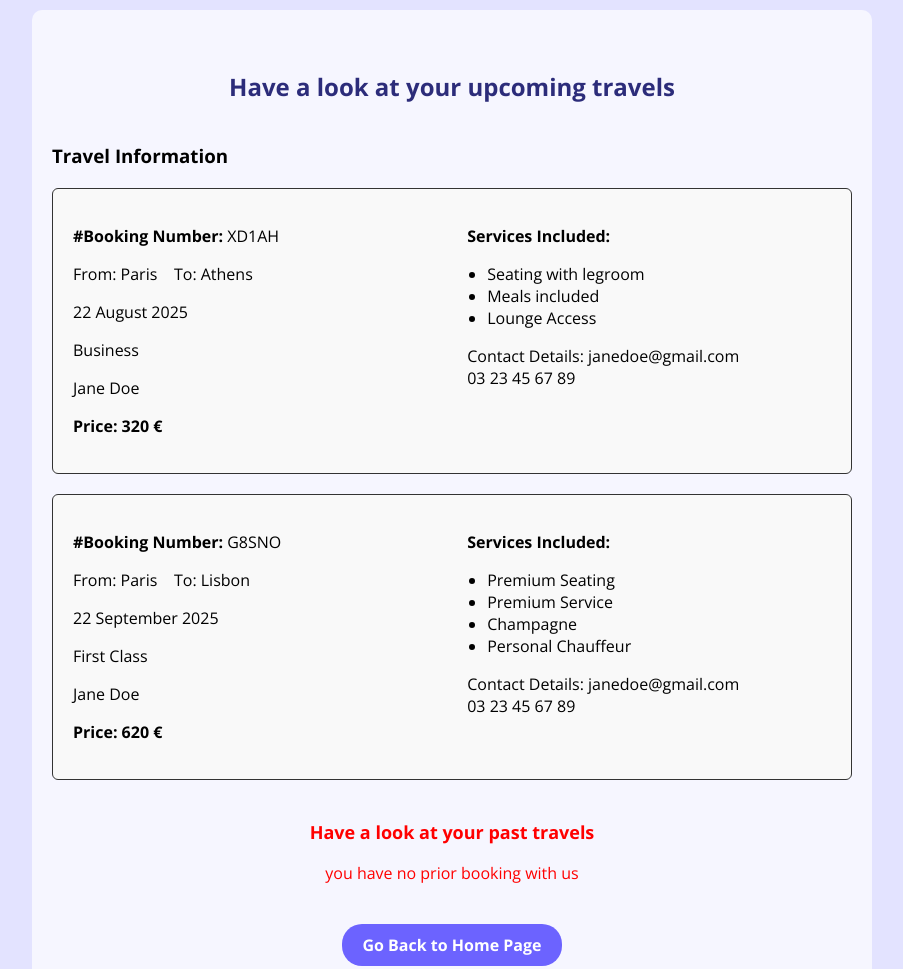
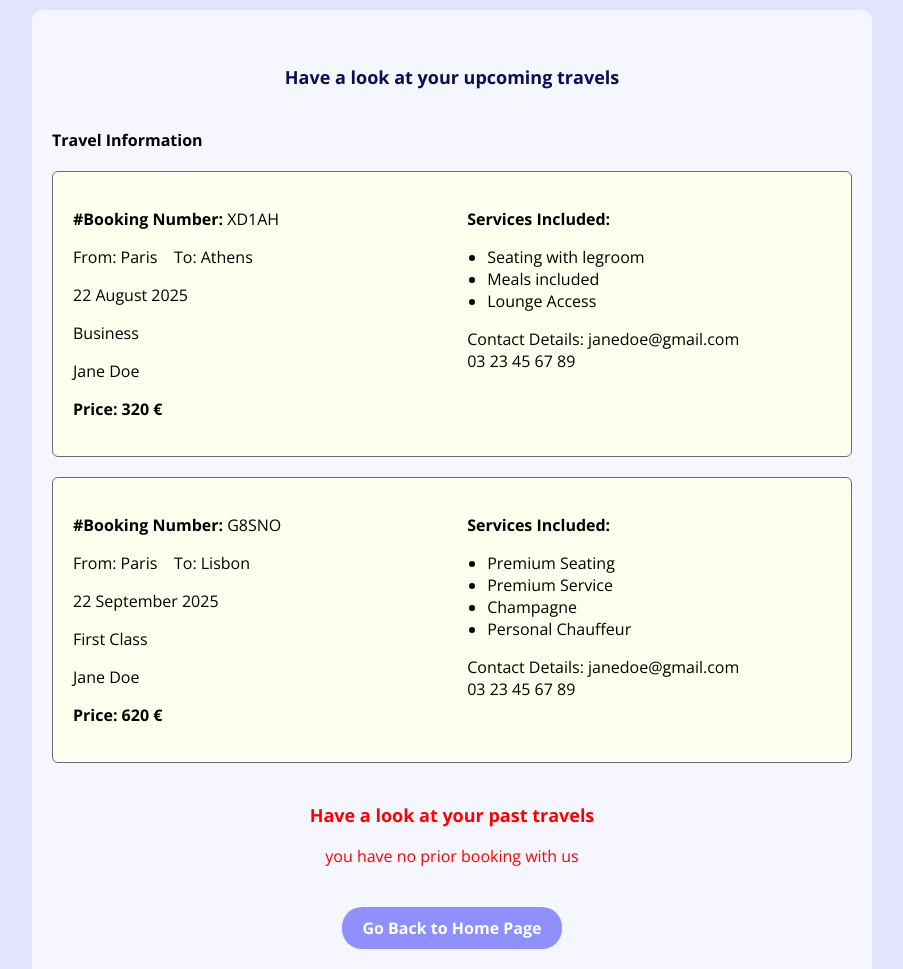
Before and after one commit to nemnem202/Brief_5_Simplost, a website built with Vite: page index.html in a window 1280 px wide. Shown: the part 120-1089 px from the top of the page, without its empty margins (188-1091 px from the left). Built offline with nearby package versions, Linux system fonts and the light colour scheme.

Commit message:
add variable in css

```diff
--- a/src/componentsStyleSheets/history.css
+++ b/src/componentsStyleSheets/history.css
@@ -1,31 +1,34 @@
-
-
 .container {
   max-width: 800px;
   margin: auto;
   padding: 40px 20px;
   background-color: rgba(255, 255, 255, 0.7);
   border-radius: 10px;
+  font-family: var(--main-font);
+  color: var(--on-background);
 }
 
 h2 {
   text-align: center;
-  color: #2c2c7a;
+  color: var(--darker-primary);
   margin-bottom: 40px;
+  font-size: var(--large-text-size);
 }
 
 .travel-info h3 {
   font-weight: bold;
+  font-size: var(--body-text-size);
+  color: var(--on-background);
 }
 
 .card {
   display: flex;
   justify-content: space-between;
-  border: 1px solid #333;
+  border: 1px solid var(--grey);
   border-radius: 6px;
   margin: 20px 0;
   padding: 20px;
-  background-color: #f9f9f9;
+  background-color: var(--on-surface);
 }
 
 .card .left,
@@ -51,12 +54,12 @@ h2 {
 .section-title {
   color: red;
   font-weight: bold;
-  font-size: 18px;
+  font-size: var(--large-text-size);
 }
 
 .no-booking {
   color: red;
-  font-size: 16px;
+  font-size: var(--body-text-size);
   margin-top: 10px;
 }
 
@@ -67,10 +70,16 @@ h2 {
 
 .home-button a {
   display: inline-block;
-  background-color: #6c63ff;
-  color: white;
+  background-color: var(--primary);
+  color: var(--on-surface);
   padding: 10px 20px;
   border-radius: 20px;
   text-decoration: none;
-  font-weight: bold;
+  font-weight: 700;
+  font-size: var(--button-text-size);
+  transition: background-color 0.3s ease;
 }
+
+.home-button a:hover {
+  background-color: var(--darker-primary);
+}
```
